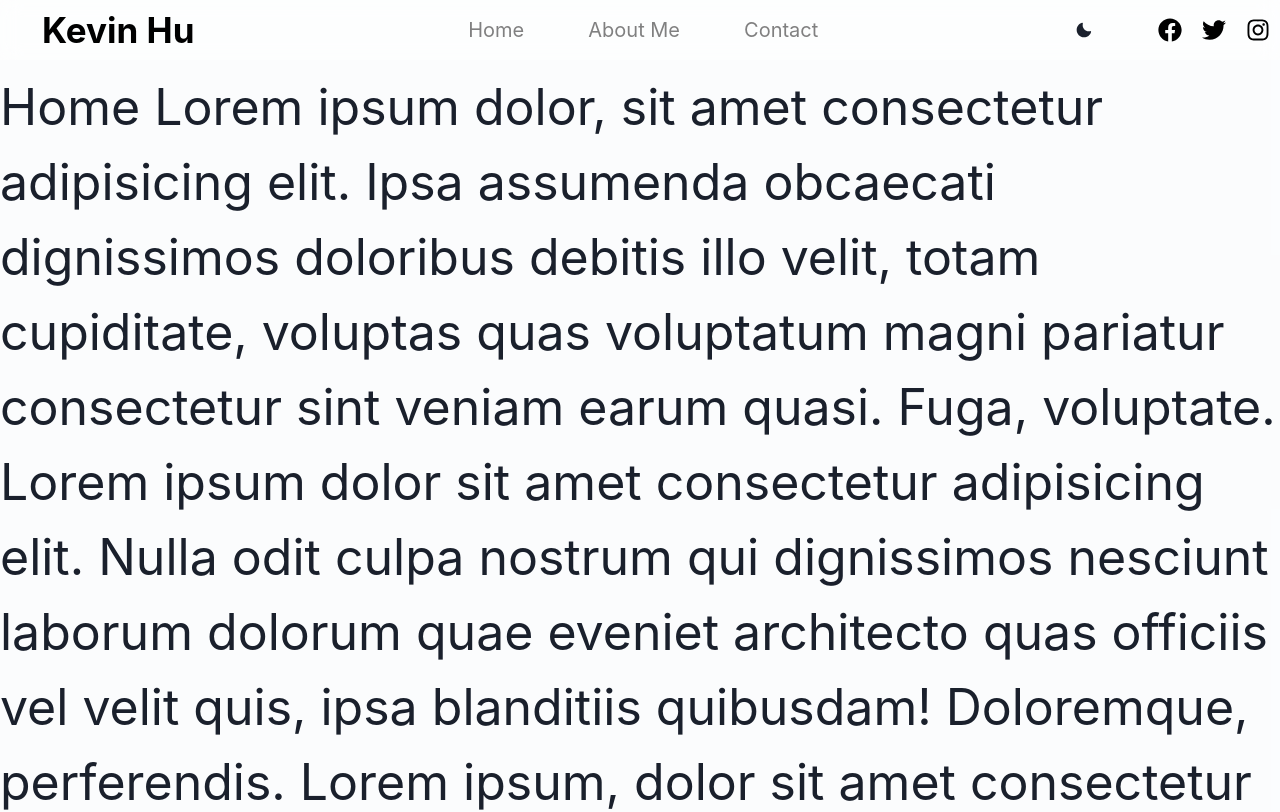
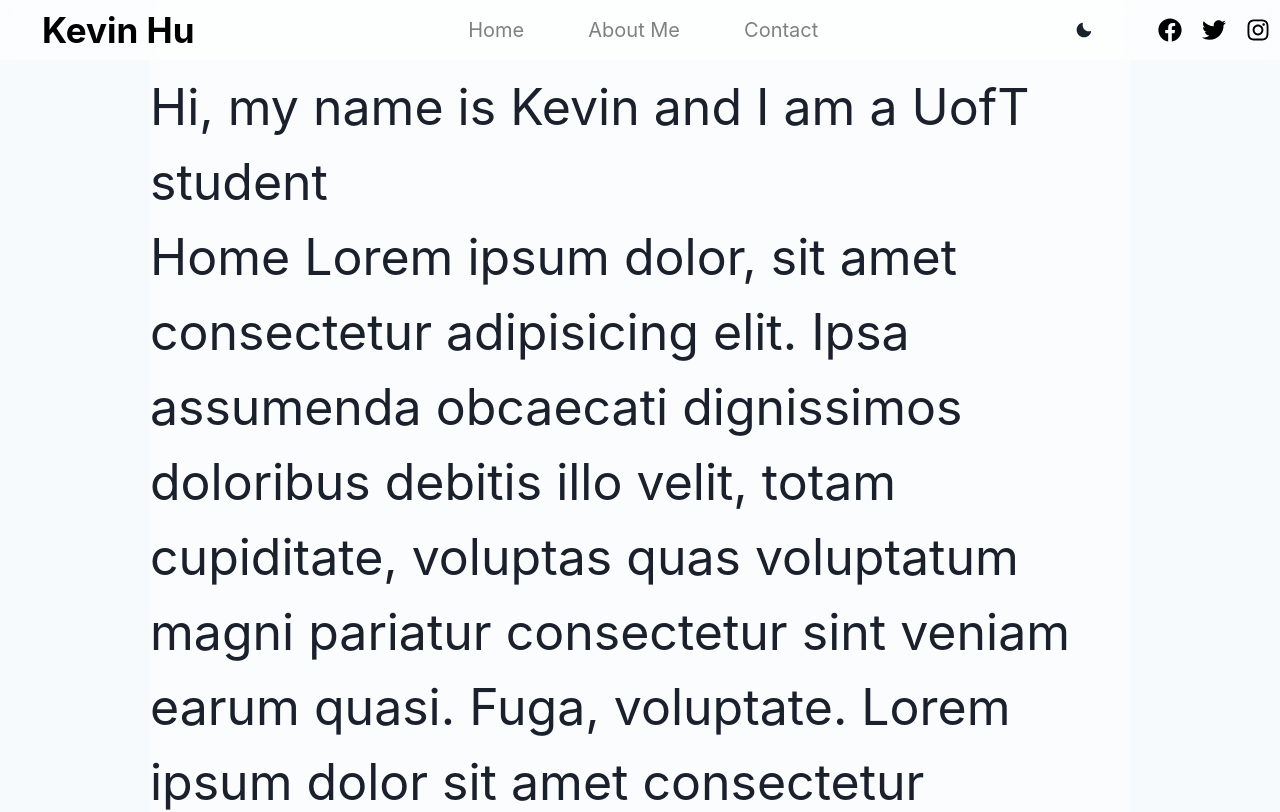
Before and after one commit to kev0921/personal-website, a React (Vite) app: page / in a window 1280 px wide. Shown: the top 812 px of the page. Built offline with nearby package versions, Linux system fonts and the light colour scheme.

Commit message:
added typing animation

```diff
--- a/src/pages/Home.jsx
+++ b/src/pages/Home.jsx
@@ -1,10 +1,53 @@
 import { SimpleGrid, Box, useColorMode } from "@chakra-ui/react";
+import React, { useState, useEffect } from "react";
 
 export default function Home() {
   const { colorMode, toggleColorMode } = useColorMode();
 
+  const TypingAnimation = () => {
+    const text = "Hi, my name is Kevin and I am a UofT student";
+    const [typedText, setTypedText] = useState("");
+    const [showCursor, setShowCursor] = useState(true);
+
+    useEffect(() => {
+      let currentText = "";
+      let currentIndex = 0;
+
+      const typingInterval = setInterval(() => {
+        currentText += text[currentIndex];
+        setTypedText(currentText);
+        currentIndex++;
+
+        if (currentIndex === text.length) {
+          clearInterval(typingInterval);
+          setShowCursor(true); // Show cursor after typing animation is complete
+        }
+      }, 50); // Adjust the typing speed by changing the interval duration
+
+      // Blink cursor
+      const cursorInterval = setInterval(() => {
+        setShowCursor((prevShowCursor) => !prevShowCursor);
+      }, 500); // Adjust the blinking speed by changing the interval duration
+
+      return () => {
+        clearInterval(typingInterval); // Clear typing interval on component unmount
+        clearInterval(cursorInterval); // Clear cursor interval on component unmount
+      };
+    }, []);
+
+    return (
+      <div>
+        {typedText}
+        {showCursor && <span className="cursor">|</span>}
+      </div>
+    );
+  };
+
+
   return (
-    <Box fontSize="50px" pt="70px" bg={colorMode === "dark" ? "black" : "rgba(255, 255, 255, 0.5)"} transition="color, background-color 0.3s ease-out!important">Home
+    <Box ml="150px" mr = "150px" fontSize="50px" pt="70px" bg={colorMode === "dark" ? "black" : "rgba(255, 255, 255, 0.5)"} transition="color, background-color 0.3s ease-out!important">
+      <TypingAnimation />
+      Home
       Lorem ipsum dolor, sit amet consectetur adipisicing elit. Ipsa assumenda obcaecati dignissimos doloribus debitis illo velit, totam cupiditate, voluptas quas voluptatum magni pariatur consectetur sint veniam earum quasi. Fuga, voluptate.
       Lorem ipsum dolor sit amet consectetur adipisicing elit. Nulla odit culpa nostrum qui dignissimos nesciunt laborum dolorum quae eveniet architecto quas officiis vel velit quis, ipsa blanditiis quibusdam! Doloremque, perferendis.
       Lorem ipsum, dolor sit amet consectetur adipisicing elit. Porro ex aliquam voluptate minima nobis in, commodi a expedita sint veritatis. Minima totam porro non aliquid provident quasi tempora, fugiat ab?
```
